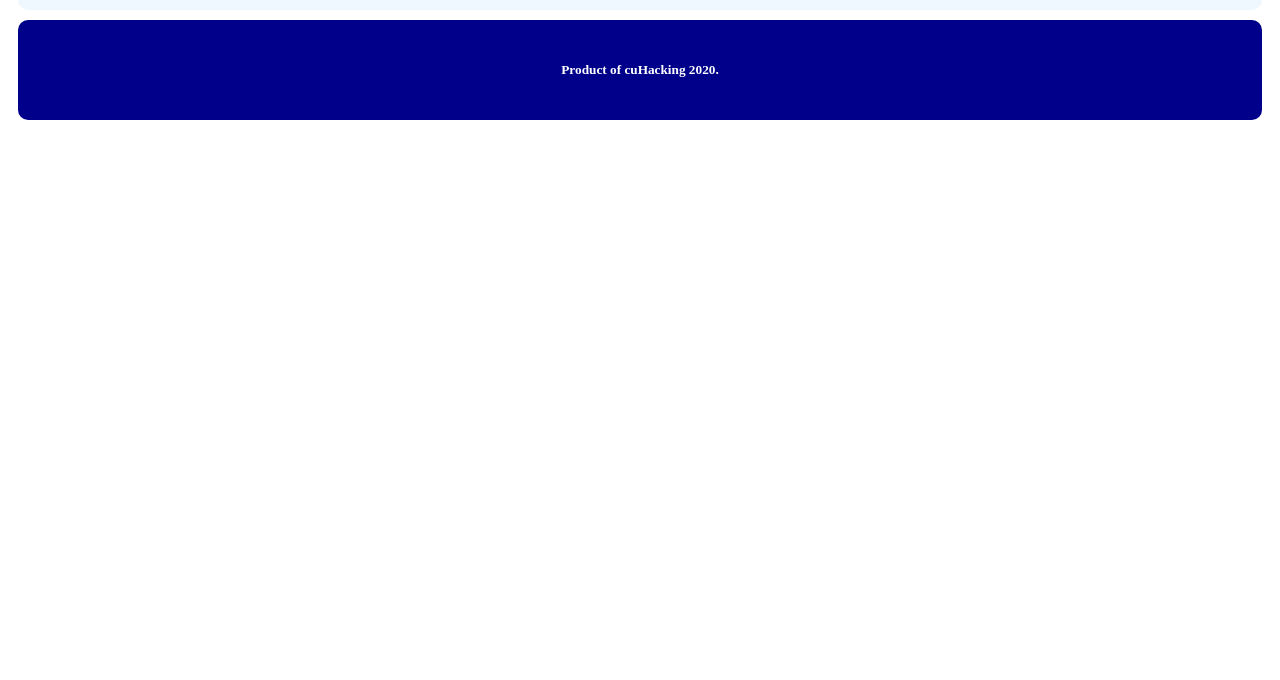
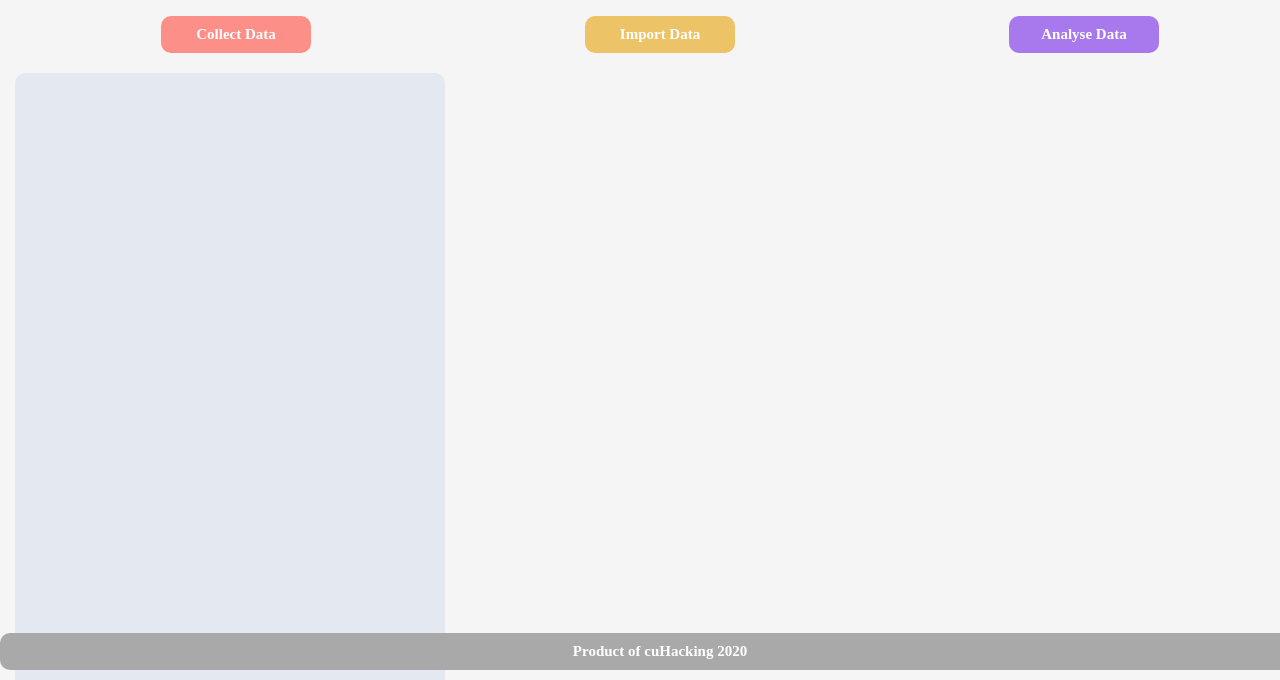
Before and after one commit to monoKeith/cuAnalyse, a website: page web/html/index.html in a window 1280 px wide. Shown: the part 120-800 px from the top of the page. Drawn offline with nearby package versions, Linux system fonts and the light colour scheme.

Commit message:
Added client side JS

```diff
--- /dev/null
+++ b/web/html/client.js
@@ -0,0 +1,38 @@
+console.log("Client script running!")
+infoPane = document.getElementById("infoPane")
+
+function pushInfo() {
+    infoPane.innerHTML += "<div id=\"infoCard\">"
+
+    infoPane.innerHTML += "</div>"
+}
+
+function clearInfo(){
+    infoPane.innerHTML = ""
+}
+
+function updateInfoPane(){
+        pushInfo()
+}
+
+//Button handlers!
+
+function collectDataButton(){
+    console.log("Collect Data Button!")
+
+    updateInfoPane()
+}
+
+function importDataButton(){
+    console.log("Import Data Button!")
+}
+
+function analyseDataButton(){
+    console.log("Analyse Data Button!")
+}
+
+$(document).ready(function () {
+        //webpage loaded!
+
+    }
+)
--- a/web/html/index.html
+++ b/web/html/index.html
@@ -6,11 +6,29 @@
     <title>RBC issue tracker</title>
 </head>
 <body>
-    <div id="centerContent">
-        <h1>RBC Issue Tracking System</h1>
+    <div id="everything">
+        <div id="centerContent">
+            <h1>RBC Issue Tracking System</h1>
+            <div id="buttonPane">
+                <button class="executeButton" onclick="collectDataButton()" style="background-color: #fc9088">
+                    <h5>Collect Data</h5>
+                </button>
+                <button class="executeButton" onclick="importDataButton()" style="background-color: #edc368">
+                    <h5>Import  Data</h5>
+                </button>
+                <button class="executeButton" onclick="analyseDataButton()" style="background-color: #a779ed">
+                    <h5>Analyse Data</h5>
+                </button>
+            </div>
+            <div id="infoPane">
+                <!--infoPane for displaying tweet info-->
+            </div>
+        </div>
+        <div id="bottomContent">
+            <h5>Product of cuHacking 2020</h5>
+        </div>
     </div>
-    <div id="bottomContent">
-        <h5>Product of cuHacking 2020.</h5>
-    </div>
+    <script src="/socket.io/socket.io.js"></script>
+    <script src="client.js"></script>
 </body>
 </html>
--- a/web/html/styles.css
+++ b/web/html/styles.css
@@ -1,31 +1,89 @@
-body{
-
+html, body{
+    margin: 0;
+    padding: 0;
+    align-items: center;
+    text-align: center;
+    height: 100%;
+    overflow: scroll;
+    background-color: lightgray;
 }
 h1 {
     font-family: "Apple SD Gothic Neo";
-    color: darkblue;
+    color: darkgrey;
     background-color: transparent;
 }
 h5{
     font-family: "Apple SD Gothic Neo";
+    font-size: 15px;
+    padding: 0px;
+    margin: 0px;
     color: white;
     background-color: transparent;
 }
-
+#everything{
+    margin: 0;
+    padding: 0;
+}
 #centerContent{
     align-content: center;
     text-align: center;
-    background-color: aliceblue;
+    background-color: whitesmoke;
+    margin: 0 auto;
+    padding: 0 10px;
+    border-radius: 10px;
+    top: 5%;
+    left: 0;
+    right: 0;
+    width: 1300px;
+    height: 1000px;
+    position: fixed;
+}
+#buttonPane{
+    align-items: center;
+    padding: 5px;
+    width: 1280px;
+    margin: 10px auto;
+    border-width: 20px;
+    border-radius: 10px;
+    left: 0;
+    right: 0;
+}
+#infoPane{
+    background: #e4e8f0;
+    overflow: scroll;
+    width: 420px;
+    height: 825px;
+    border-radius: 10px;
+    margin: 5px;
+    padding: 5px;
+}
+
+#infoCard{
+    width: 400px;
+    min-height: 80px;
+    border-radius: 10px;
+    background: #c3dceb;
     margin: 10px;
-    padding: 20px;
-    border-radius: 10px;
 }
 
 #bottomContent{
-    align-content: center;
     text-align: center;
-    background-color: darkblue;
-    margin: 10px;
-    padding: 20px;
+    background-color: darkgray;
+    margin: 10px auto;
+    padding: 10px;
+    width: 1300px;
     border-radius: 10px;
+    position: fixed;
+    bottom: 0;
+    left: 0;
+    right: 0;
 }
+.executeButton{
+    background-color: darkcyan;
+    width: 150px;
+    border-radius: 10px;
+    border-width: 0;
+    text-align: center;
+    padding: 10px;
+    margin: 5px 135px;
+}
```
